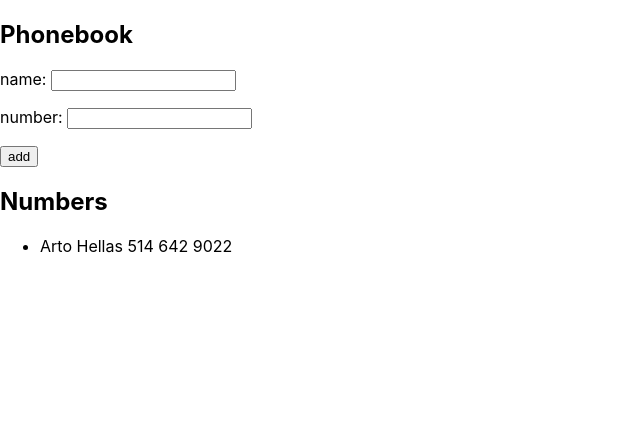
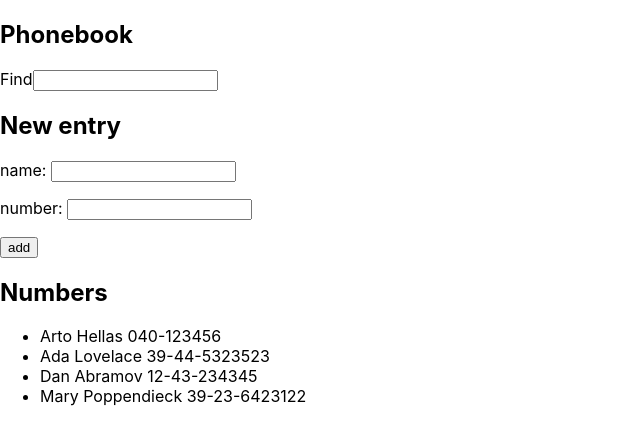
Before and after one commit to Louis-Huynh/Lookup-Frontend, a React (Create React App) app in the folder part2/phonebook/: page / in a window 1280 px wide. Shown: the top 444 px of the page, without its empty margins (0-640 px from the left). Built offline with nearby package versions, Linux system fonts and the light colour scheme.

Commit message:
ex 2.9 search filter

```diff
--- a/part2/phonebook/src/App.js
+++ b/part2/phonebook/src/App.js
@@ -2,10 +2,14 @@ import React, { useState } from "react";
 
 const App = () => {
   const [persons, setPersons] = useState([
-    { name: "Arto Hellas", number: "514 642 9022" },
+    { name: "Arto Hellas", number: "040-123456" },
+    { name: "Ada Lovelace", number: "39-44-5323523" },
+    { name: "Dan Abramov", number: "12-43-234345" },
+    { name: "Mary Poppendieck", number: "39-23-6423122" },
   ]);
   const [newName, setNewName] = useState("");
   const [newNumber, setNewNumber] = useState("");
+  const [filterSearch, setFilterSearch] = useState([...persons]);
 
   const handleSubmit = (event) => {
     event.preventDefault();
@@ -32,9 +36,32 @@ const App = () => {
     setNewNumber(event.target.value);
   };
 
+  const handleSearch = (event) => {
+    const donCheet = persons.filter((person) => {
+      return person.name
+        .toLowerCase()
+        .includes(event.target.value.toLowerCase());
+    });
+
+    setFilterSearch(donCheet);
+  };
+
+  const displayFiltered = filterSearch.map((person) => {
+    return (
+      <li key={person.name}>
+        {person.name} {person.number}
+      </li>
+    );
+  });
+
   return (
     <div>
       <h2>Phonebook</h2>
+      <span>
+        Find
+        <input onChange={handleSearch} />
+      </span>
+      <h2>New entry</h2>
       <form onSubmit={handleSubmit}>
         <div>
           <p>
@@ -49,15 +76,7 @@ const App = () => {
         </div>
       </form>
       <h2>Numbers</h2>
-      <ul>
-        {persons.map((person) => {
-          return (
-            <li key={person.name}>
-              {person.name} {person.number}
-            </li>
-          );
-        })}
-      </ul>
+      <ul>{displayFiltered}</ul>
     </div>
   );
 };
```
